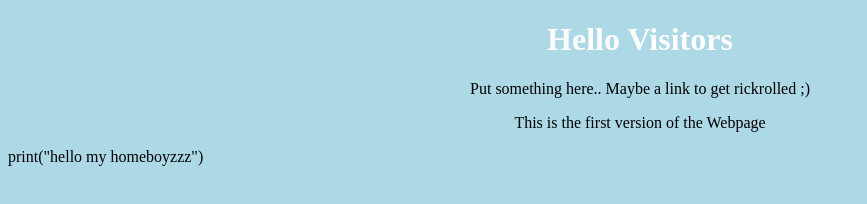
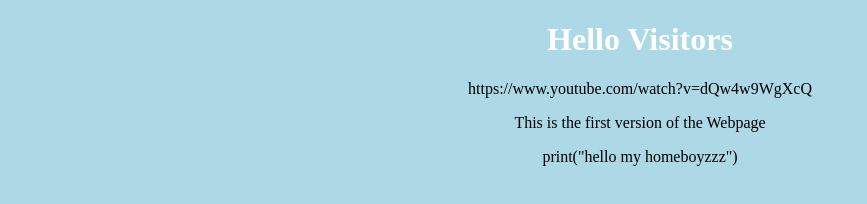
Before and after one commit to scotty35/scotty35.github.io, a plain HTML site: page index.html in a window 1280 px wide. Shown: the whole page, without its empty margins (0-867 px from the left). Drawn offline with Linux system fonts and the light colour scheme.

Commit message:
Update index.html
second iteration of the link

```diff
--- a/index.html
+++ b/index.html
@@ -11,10 +11,10 @@
 
 <body>
 	<h1><center>Hello Visitors</center></h1>
-	<a><center>Put something here.. Maybe a link to get rickrolled ;)</center></a>
+	<a><center>https://www.youtube.com/watch?v=dQw4w9WgXcQ</center></a>
 	<p><center>This is the first version of the Webpage</center></p>
-<python>
+<center><python>
 print("hello my homeboyzzz")
-</python>
+</python></center>
 </body>
 </html>
```
